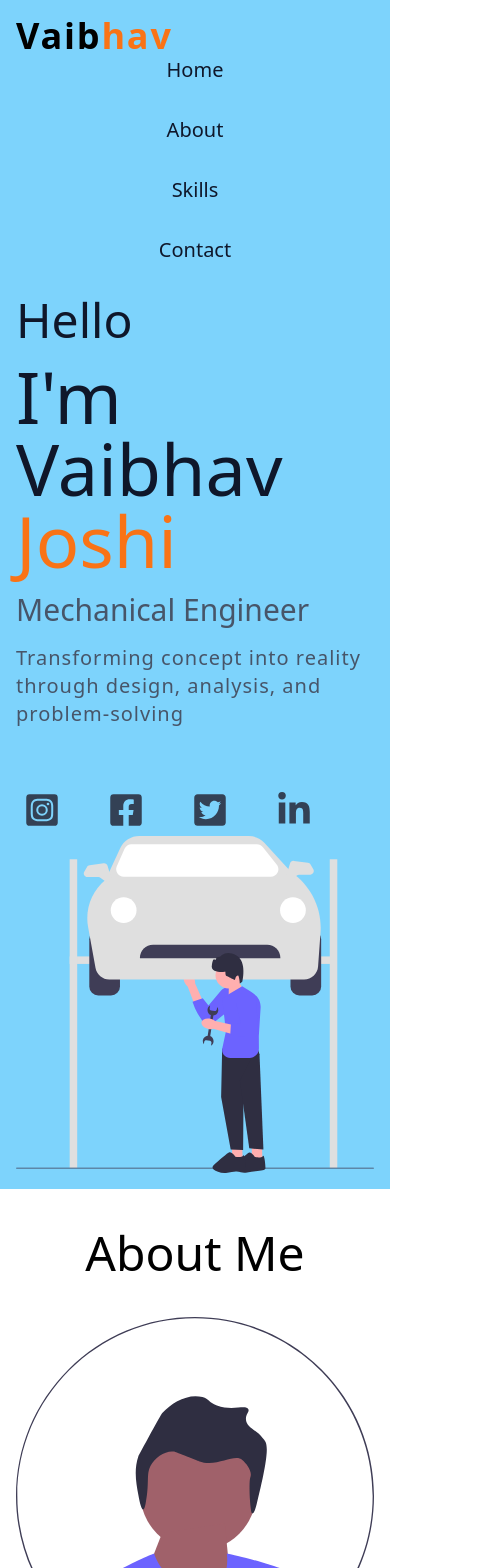
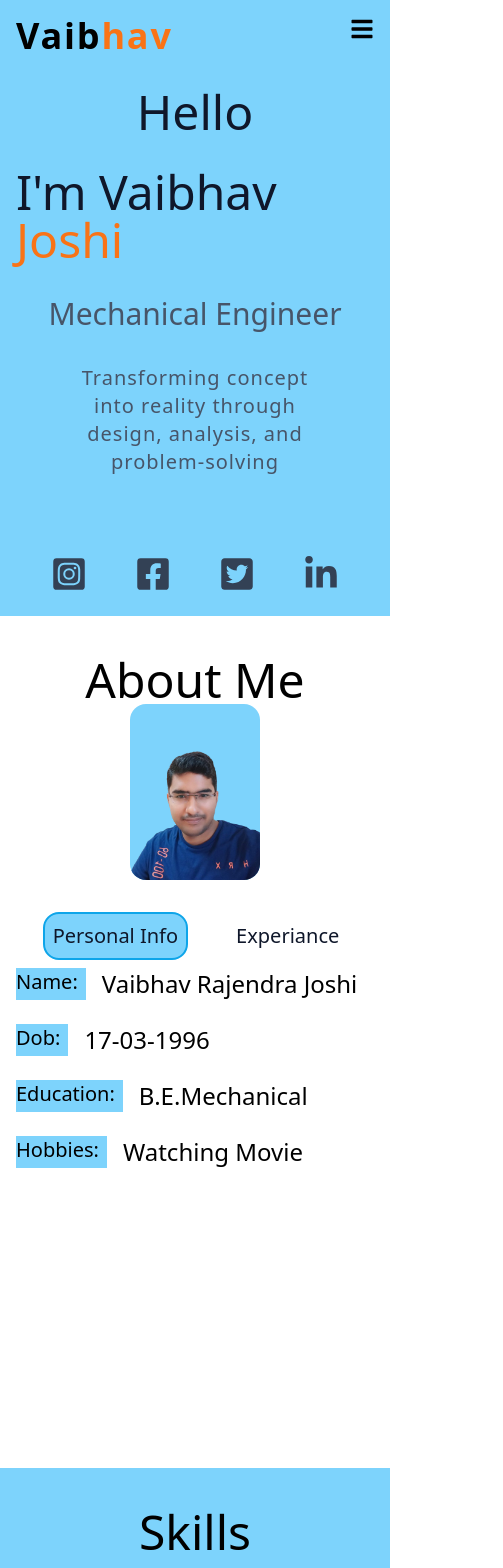
Before and after one commit to nikhjos/vaibhav-portfolio, a React (Vite) app: page / in a window 390 px wide. Shown: the top 1568 px of the page, 503 px wide, since content can reach past the window. Built offline with nearby package versions, Linux system fonts and the light colour scheme.

Commit message:
second commit

```diff
--- a/src/assets/Data.jsx
+++ b/src/assets/Data.jsx
@@ -38,7 +38,12 @@ export const SocialLinks = [
     href: "https://twitter.com/i/flow/login",
     icon: <FaTwitterSquare />,
   },
-  { id: nanoid(), href: "https://in.linkedin.com/", icon: <FaLinkedinIn /> },
+  {
+    id: nanoid(),
+    href:
+      "https://www.linkedin.com/in/vaibhav-joshi-1a723512b?utm_source=share&utm_campaign=share_via&utm_content=profile&utm_medium=android_app",
+    icon: <FaLinkedinIn />,
+  },
 ];
 
 export const Skill = [
@@ -81,11 +86,11 @@ export const PrivateLinks = [
   {
     id: nanoid(),
     icon: <FaWhatsapp />,
-    text: "WhatsApp",
+    text: "+91 9834061404",
   },
   {
     id: nanoid(),
     icon: <MdEmail />,
-    text: "Email",
+    text: "vaibhavjoshi119@gmail.com",
   },
 ];
--- a/src/component/About.jsx
+++ b/src/component/About.jsx
@@ -1,5 +1,5 @@
 import React, { useState } from "react";
-import aboutImg from "../assets/about.svg";
+import aboutImg from "../assets/SmallImage.png";
 import PersonalInfo from "./PersonalInfo";
 import Experiance from "./Experiance";
 import PageTitle from "./PageTitle";
@@ -11,16 +11,21 @@ const About = () => {
     <section className=" bg-white h-screen" id="About">
       <PageTitle text="About Me" />
 
-      <div className="mx-auto max-w-7xl  px-4 mt-10 flex flex-col sm:flex-row gap-x-2  ">
-        <div className="flex flex-col gap-y-20 basis-1/2 ">
-          <img src={aboutImg} alt="about" className="inline-block h-2/4" />
-
-          <div className="flex flex-col sm:flex-row justify-center gap-x-10  items-center ">
+      <div className="mx-auto max-w-7xl  px-4 sm:mt-20 flex justify-center gap-x-20 max-sm:flex-col max-sm:h-min sm:flex-row  mb-10 ">
+        <div className=" flex justify-center items-center gap-y-16 flex-col   max-sm:gap-y-8  ">
+          <div>
+            <img
+              src={aboutImg}
+              alt="about"
+              className="inline-block  h-96  max-sm:h-44 rounded-2xl bg-sky-300 object-cover object-center"
+            />
+          </div>
+          <div className="flex  sm:flex-row justify-center gap-x-10  items-center ">
             <button
               className={
                 !showInfo
-                  ? "bg-sky-300 px-2 py-2 text-slate-900 text-3xl inline-block  rounded-2xl  text-black text-bold"
-                  : "bg-sky-300 px-2 py-2 text-slate-900 text-3xl  rounded-2xl inline-block"
+                  ? "border-2 border-sky-500 bg-sky-300 px-2 py-2 text-slate-900 text-3xl inline-block  rounded-2xl  text-black text-bold  hover:bg-sky-300 duration:200  max-sm:text-xl  "
+                  : " px-2 py-2 text-slate-900 text-3xl  rounded-2xl inline-block  hover:bg-sky-300 duration:200 max-sm:text-xl"
               }
               onClick={() => setShowInfo(false)}
             >
@@ -29,8 +34,8 @@ const About = () => {
             <button
               className={
                 showInfo
-                  ? "bg-sky-300 px-2 py-2 text-slate-900 text-3xl rounded-2xl  inline-block text-black text-bold"
-                  : "bg-sky-300 px-2 py-2 text-slate-900 text-3xl rounded-2xl  inline-block"
+                  ? "border-2 border-sky-500  bg-sky-300 px-2 py-2 text-slate-900 text-3xl rounded-2xl  inline-block text-black text-bold hover:bg-sky-300 duration:200 max-sm:text-xl"
+                  : " px-2 py-2 text-slate-900 text-3xl rounded-2xl  inline-block hover:bg-sky-300 duration:200 max-sm:text-xl"
               }
               onClick={() => setShowInfo(true)}
             >
@@ -39,7 +44,7 @@ const About = () => {
           </div>
         </div>
 
-        <div className="flex pt-20 basis-1/2">
+        <div className="flex  sm:pt-10 basis-1/2  max-sm:h-screen max-sm:pt-2 max-sm:flex-col max-sm:h-fit ">
           {!showInfo ? (
             <PersonalInfo showInfo={showInfo} />
           ) : (
--- a/src/component/Contact.jsx
+++ b/src/component/Contact.jsx
@@ -8,46 +8,53 @@ const Contact = () => {
   return (
     <section id="Contact">
       <PageTitle text="Contact" />
-      <div className="mx-auto max-w-7xl px-4 flex flex-col sm:flex-row justify-center gap-10 h-screen items-center">
-        <div className="flex flex-col gap-20 min-w-12 max-w-lg basis-2/4 h-4/5 justify-center">
+      <div className="mx-auto max-w-7xl px-4 flex flex-col sm:flex-row justify-center gap-10 h-screen items-center max-sm:justify-start max-sm:mt-10">
+        <div className="flex flex-col max-sm:flex-row gap-20 max-sm:gap-y-5 min-w-12 max-w-lg basis-2/4 h-4/5 max-sm:basis-1 justify-center">
           {PrivateLinks.map((link) => {
             const { id, icon, text } = link;
             return (
               <article
-                className=" bg-sky-300 mx-auto flex flex-col justify-center items-center w-2/5 py-2 rounded-2xl py-5 px-3 hover:bg-white border-sky-300 duration:3000  "
+                className=" bg-sky-300 mx-auto flex flex-col px-2 w-72  justify-center items-center w-2/5 py-2 max-sm:py-1 rounded-2xl px-3 hover:bg-white border-sky-300 duration:3000  "
                 key={id}
               >
                 <p className="mb-3 text-4xl text-slate-600 hover:text-black">
                   {icon}{" "}
                 </p>
-                <h3>{text} </h3>
+                <button>{text} </button>
               </article>
             );
           })}
         </div>
 
-        <div className="gap-4 min-w-12 max-w-lg text-center px-5 bg-sky-400 rounded-2xl basis-2/4 h-4/5">
+        <div className="gap-4 min-w-12 max-w-lg text-center px-5 bg-sky-400 rounded-2xl flex flex-col gap-y-20 basis-2/4 max-sm:basis-3/4 h-4/5">
           <PageTitle text="contact form" />
-          <form className="flex flex-col mx-auto gap-5 justify-center h-full w-3/4 items-center">
+          <form
+            action="https://formsubmit.co/vaibhavjoshi119@gmail.com"
+            method="POST"
+            className="flex flex-col mx-auto gap-y-5 justify-center  w-3/4 items-center"
+          >
             <input
               type="text"
+              name="name"
               placeholder="name"
               className="w-full px-4 text-black text-xl mb-2  placeholder:text-black bg-sky-200 h-10 outline-none rounded-2xl"
             />
             <input
               type="email"
+              name="email"
               placeholder="email"
               className="w-full px-4 text-black text-xl mb-2 placeholder:text-black bg-sky-200 h-10  outline-none rounded-2xl"
             />
             <textarea
               placeholder="message"
+              name="messgae"
               className="w-full px-4 text-black text-xl mb-2 placeholder:text-black bg-sky-200 h-20 outline-none rounded-2xl"
             />
             <button
               type="submit"
-              className="text-xl text-slate-900 bg-orange-500 py-2 px-2 w-max"
+              className="text-xl  text-slate-900 bg-orange-500 py-2 px-2 w-max rounded-2xl"
             >
-              submit
+              Submit
             </button>
           </form>
         </div>
--- a/src/component/Experiance.jsx
+++ b/src/component/Experiance.jsx
@@ -2,20 +2,20 @@ import React from "react";
 
 const Experiance = () => {
   return (
-    <div className="flex flex-col gap-y-5  text-slate-900 text-3xl min-w-full">
-      <div className="flex flex-col gap-y-5">
-        <small className="bg-sky-300 py-2 px-2 rounded-2xl">Company</small>
-        <h5 className="  px-2 ">Sanjeev Auto Pvt Ltd</h5>
+    <div className="flex flex-col gap-y-4  text-slate-900 text-3xl min-w-full ">
+      <div className="flex flex-col gap-y-5 max-sm:gap-y-2">
+        <small className="bg-sky-300 py-1 px-1 rounded-2xl">Company</small>
+        <h5 className="  px-1 max-sm:text-xl">Sanjeev Auto Pvt Ltd</h5>
       </div>
 
-      <div className="flex flex-col gap-y-5">
-        <small className="bg-sky-300 py-2 px-2 rounded-2xl">Present</small>
-        <h5 className="  px-2 ">2016-present</h5>
+      <div className="flex flex-col gap-y-5 max-sm:gap-y-2">
+        <small className="bg-sky-300 py-1 px-1 rounded-2xl">Present</small>
+        <h5 className="  px-1 max-sm:text-xl ">2016-present</h5>
       </div>
 
-      <div className="flex flex-col gap-y-5">
-        <small className="bg-sky-300 py-2 px-2 rounded-2xl">Job Progress</small>
-        <h5 className=" max-w-xl tracking-wider text-xl px-2 ">
+      <div className="flex flex-col gap-y-5 max-sm:gap-y-2 ">
+        <small className="bg-sky-300 py-1 px-1 rounded-2xl">Job Progress</small>
+        <h5 className=" max-w-xl tracking-wider text-xl px-1 max-sm:text-xl max-sm:tracking-wide  ">
           Lorem ipsum dolor, sit amet consectetur adipisicing elit. Eligendi
           dolores, nulla quod quam nesciunt facilis!
         </h5>
--- a/src/component/Hero.jsx
+++ b/src/component/Hero.jsx
@@ -5,14 +5,14 @@ import HeroImg from "../assets/hero.svg";
 const Hero = () => {
   return (
     <section className="bg-sky-300" id="Home">
-      <div className="mx-auto max-w-7xl px-4 py-4 flex flex-col sm:flex-row justify-between items-center h-4/5 ">
-        <div className="flex flex-col gap-y-4">
+      <div className="mx-auto max-w-7xl px-4 py-4 flex flex-col gap-x-5 sm:flex-row justify-between items-center h-4/5 ">
+        <div className="flex flex-col gap-y-8 max-sm:items-center ">
           <p className="text-5xl text-slate-900 ">Hello</p>
-          <h1 className="text-7xl text-slate-900">
+          <h1 className="text-7xl text-slate-900 max-sm:text-5xl">
             I'm Vaibhav <span className="text-orange-500">Joshi</span>
           </h1>
           <h3 className="text-3xl text-slate-600">Mechanical Engineer</h3>
-          <p className="text-xl text-slate-600 tracking-wider max-w-xl mb-10">
+          <p className="text-xl text-slate-600 tracking-wider max-w-xl mb-10 max-sm:w-3/4 max-sm:text-center">
             Transforming concept into reality through design, analysis, and
             problem-solving
           </p>
@@ -35,7 +35,7 @@ const Hero = () => {
         </div>
 
         <div>
-          <img src={HeroImg} alt="hero" className="h-full" />
+          <img src={HeroImg} alt="hero" className="h-full max-sm:hidden" />
         </div>
       </div>
     </section>
--- /dev/null
+++ b/src/component/Linkbar.jsx
@@ -0,0 +1,32 @@
+import React from "react";
+import { PageLinks } from "../assets/Data";
+import { FaTimes } from "react-icons/fa";
+
+const Linkbar = ({ showBar, setShowBar }) => {
+  return (
+    <nav className="bg-sky-500 opacity-1  fixed top-0 right-0 w-2/4 h-lvh max-h-screen  flex justify-center  ">
+      <div className="fixed top-4 right-4 text-red-900">
+        <button
+          type="button"
+          onClick={() => setShowBar(!showBar)}
+          className="text-4xl"
+        >
+          {showBar && <FaTimes />}
+        </button>
+      </div>
+
+      <div className="px-5 py-10 text-xl flex justify-center items-center flex-col gap-y-8">
+        {PageLinks.map((link) => {
+          const { id, text, href } = link;
+          return (
+            <article key={id}>
+              <a href={href}>{text}</a>
+            </article>
+          );
+        })}
+      </div>
+    </nav>
+  );
+};
+
+export default Linkbar;
--- a/src/component/Navbar.jsx
+++ b/src/component/Navbar.jsx
@@ -1,17 +1,30 @@
-import React from "react";
+import React, { useState } from "react";
 import { PageLinks } from "../assets/Data";
+import { FaBars, FaTimes } from "react-icons/fa";
+import Linkbar from "./Linkbar";
 
 const Navbar = () => {
+  const [showBar, setShowBar] = useState(false);
   return (
     <nav className="bg-sky-300">
-      <div className="mx-auto max-w-7xl px-4 py-4 flex flex-col sm:flex-row justify-between">
+      <div className="mx-auto max-w-7xl px-4 py-4 flex flex-row sm:flex-row justify-between">
         <div>
           <h2 className="text-4xl font-bold tracking-wider">
             Vaib<span className="text-orange-500">hav</span>
           </h2>
         </div>
 
-        <div className="flex flex-col sm:flex-row gap-8 items-center">
+        <div className="bg-transpatent text-2xl sm:hidden">
+          <button type="button" onClick={() => setShowBar(!showBar)}>
+            {showBar ? "" : <FaBars />}
+          </button>
+
+          <div>
+            {showBar && <Linkbar showBar={showBar} setShowBar={setShowBar} />}
+          </div>
+        </div>
+
+        <div className="flex flex-col sm:flex-row gap-8 items-center max-sm:hidden">
           {PageLinks.map((link) => {
             const { id, href, text } = link;
             return (
--- a/src/component/PersonalInfo.jsx
+++ b/src/component/PersonalInfo.jsx
@@ -2,25 +2,25 @@ import React from "react";
 
 const PersonalInfo = () => {
   return (
-    <div className="flex flex-col gap-10 min-w-full">
+    <div className="flex flex-col gap-10 min-w-full max-sm:gap-6">
       <div className="flex flex-row gap-4">
-        <h1 className="bg-sky-300 pr-2 text-2xl">Name:</h1>
-        <p className="text-3xl">Vaibhav Rajendra Joshi</p>
+        <h1 className="bg-sky-300 pr-2 text-2xl max-sm:text-xl">Name:</h1>
+        <p className="text-3xl max-sm:text-2xl">Vaibhav Rajendra Joshi</p>
       </div>
 
       <div className="flex flex-row gap-4">
-        <h1 className="bg-sky-300 pr-2 text-2xl">Dob:</h1>
-        <p className="text-3xl">17-03-1996</p>
+        <h1 className="bg-sky-300 pr-2 text-2xl max-sm:text-xl">Dob:</h1>
+        <p className="text-3xl max-sm:text-2xl">17-03-1996</p>
       </div>
 
       <div className="flex flex-row gap-4">
-        <h1 className="bg-sky-300 pr-2 text-2xl">Education:</h1>
-        <p className="text-3xl">B.E.Mechanical</p>
+        <h1 className="bg-sky-300 pr-2 text-2x max-sm:text-xl">Education:</h1>
+        <p className="text-3xl max-sm:text-2xl">B.E.Mechanical</p>
       </div>
 
       <div className="flex flex-row gap-4">
-        <h1 className="bg-sky-300 pr-2 text-2xl">Hobbies:</h1>
-        <p className="text-3xl">Watching Movie</p>
+        <h1 className="bg-sky-300 pr-2 text-2xl max-sm:text-xl">Hobbies:</h1>
+        <p className="text-3xl max-sm:text-2xl">Watching Movie</p>
       </div>
     </div>
   );
--- a/src/component/Skills.jsx
+++ b/src/component/Skills.jsx
@@ -5,7 +5,7 @@ import PageTitle from "./PageTitle";
 
 const Skills = () => {
   return (
-    <section className="bg-sky-300" id="Skills">
+    <section className="bg-sky-300 mt-2" id="Skills">
       <PageTitle text="Skills" />
       <div className="mx-auto max-w-7xl px-4 py-10  grid grid-cols-1 sm:grid-cols-3 gap-12 ">
         {Skill.map((skill) => {
```
Also changed, not shown: src/assets/SmallImage.png (added), src/assets/bigImage.png (added).
